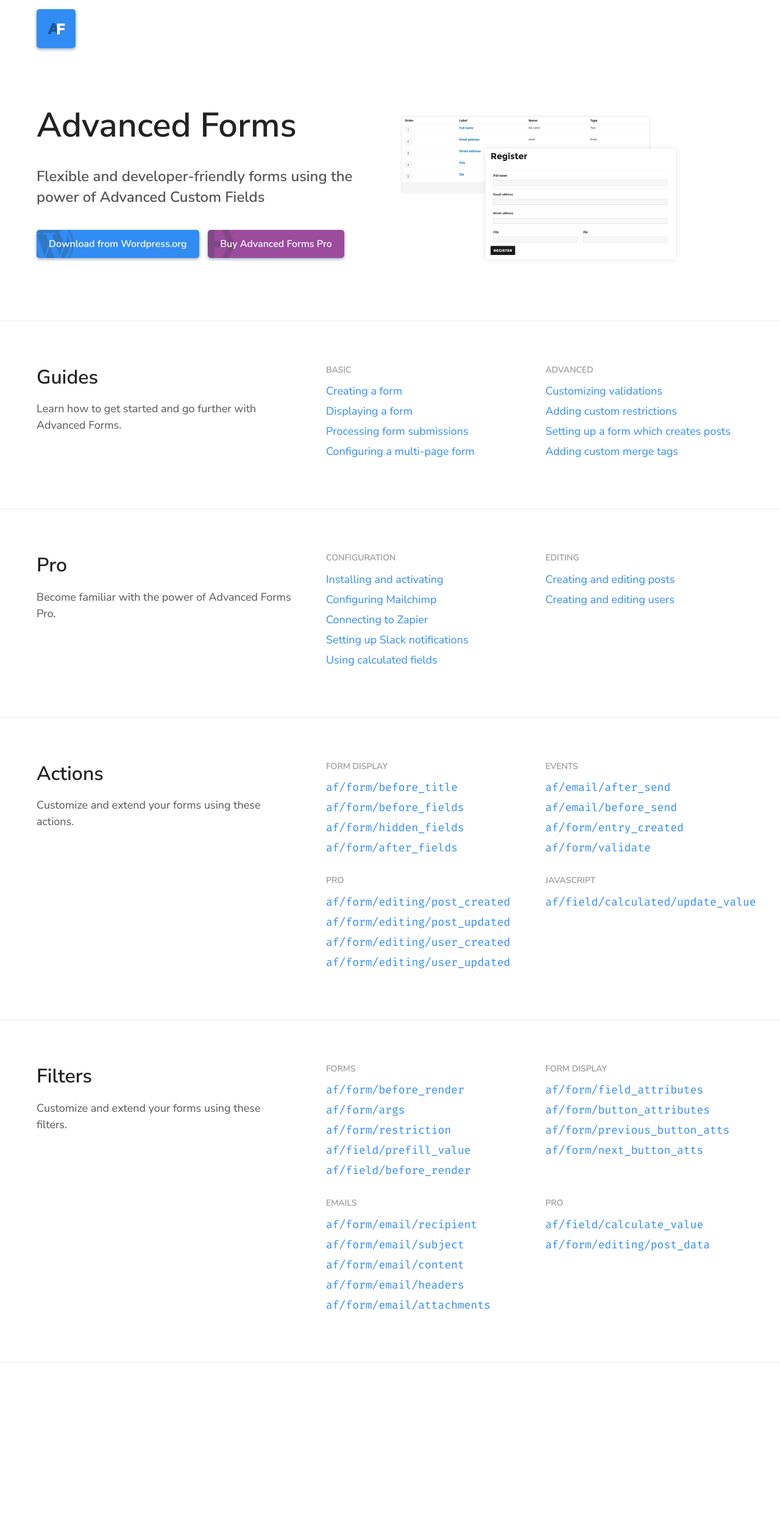
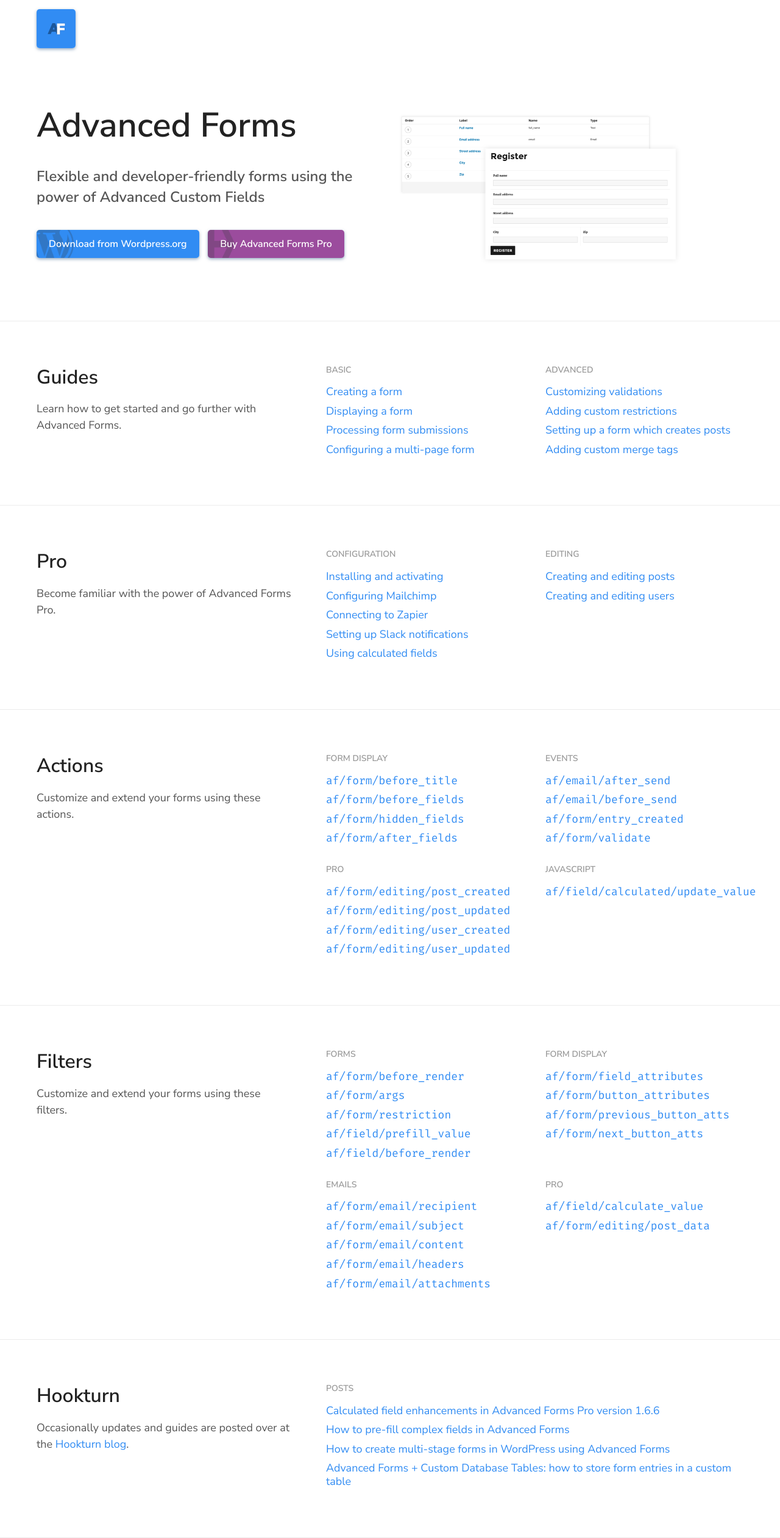
Before and after one commit to advancedforms/advancedforms.github.io, a Jekyll site: the page built from index.md, in a window 1280 px wide. Shown: the whole page at 61% size. Built offline with Jekyll 4.4.1, drawn with Linux system fonts in a browser that asks for light colours; before the commit the page ends 2235 px from its top, so only the background shows below that.

Commit message:
Added Hookturn blog section

```diff
--- a/_layouts/home.html
+++ b/_layouts/home.html
@@ -1,8 +1,10 @@
-<!doctype html>
+<!DOCTYPE html>
 <!--[if lt IE 7]><html class="no-js lt-ie9 lt-ie8 lt-ie7" lang="en"> <![endif]-->
 <!--[if (IE 7)&!(IEMobile)]><html class="no-js lt-ie9 lt-ie8" lang="en"><![endif]-->
 <!--[if (IE 8)&!(IEMobile)]><html class="no-js lt-ie9" lang="en"><![endif]-->
-<!--[if gt IE 8]><!--> <html class="no-js" lang="en"><!--<![endif]-->
+<!--[if gt IE 8]><!-->
+<html class="no-js" lang="en">
+  <!--<![endif]-->
   <head>
     {% include head.html %}
   </head>
@@ -14,17 +16,30 @@
       <div class="container">
         <div class="left">
           <h1>Advanced Forms</h1>
-				<h2>Flexible and developer-friendly forms using the power of Advanced Custom Fields</h2>
-				<a class="btn wordpress" href="https://wordpress.org/plugins/advanced-forms/">
+          <h2>
+            Flexible and developer-friendly forms using the power of Advanced
+            Custom Fields
+          </h2>
+          <a
+            class="btn wordpress"
+            href="https://wordpress.org/plugins/advanced-forms/"
+          >
             Download from Wordpress.org
           </a>
-				<a class="btn hookturn" href="https://hookturn.io/downloads/advanced-forms-pro/">
+          <a
+            class="btn hookturn"
+            href="https://hookturn.io/downloads/advanced-forms-pro/"
+          >
             Buy Advanced Forms Pro
           </a>
         </div>
 
         <div class="right">
-				<img src="{{ site.url }}/assets/images/preview.png" class="preview-image" alt="Preview of Advanced Forms">
+          <img
+            src="{{ site.url }}/assets/images/preview.png"
+            class="preview-image"
+            alt="Preview of Advanced Forms"
+          />
         </div>
       </div>
     </div>
@@ -98,8 +113,8 @@
             <div class="documentation-column">
               <h2>Form display</h2>
               <ul>
-							{% assign hooks = site.actions | where: "category", "form-display" %}
-							{% for hook in hooks %}
+                {% assign hooks = site.actions | where: "category",
+                "form-display" %} {% for hook in hooks %}
                 <li><a href="{{ hook.url }}">{{ hook.title }}</a></li>
                 {% endfor %}
               </ul>
@@ -120,8 +135,8 @@
             <div class="documentation-column">
               <h2>Pro</h2>
               <ul>
-							{% assign hooks = site.actions | where: "category", "pro" %}
-							{% for hook in hooks %}
+                {% assign hooks = site.actions | where: "category", "pro" %} {%
+                for hook in hooks %}
                 <li><a href="{{ hook.url }}">{{ hook.title }}</a></li>
                 {% endfor %}
               </ul>
@@ -163,8 +178,8 @@
             <div class="documentation-column">
               <h2>Form display</h2>
               <ul>
-							{% assign hooks = site.filters | where: "category", "form-display" %}
-							{% for hook in hooks %}
+                {% assign hooks = site.filters | where: "category",
+                "form-display" %} {% for hook in hooks %}
                 <li><a href="{{ hook.url }}">{{ hook.title }}</a></li>
                 {% endfor %}
               </ul>
@@ -185,8 +200,8 @@
             <div class="documentation-column">
               <h2>Pro</h2>
               <ul>
-							{% assign hooks = site.filters | where: "category", "pro" %}
-							{% for hook in hooks %}
+                {% assign hooks = site.filters | where: "category", "pro" %} {%
+                for hook in hooks %}
                 <li><a href="{{ hook.url }}">{{ hook.title }}</a></li>
                 {% endfor %}
               </ul>
@@ -196,14 +211,83 @@
       </div>
     </div>
 
+    <div id="hookturn" class="documentation-block hookturn">
+      <div class="container">
+        <div class="title-wrapper">
+          <h2>Hookturn</h2>
+          <p>
+            Occasionally updates and guides are posted over at the
+            <a href="https://hookturn.io/blog/">Hookturn blog</a>.
+          </p>
+        </div>
+
+        <div class="documentation-wrapper">
+					<div class="documentation-column full">
+            <h2>Posts</h2>
+            <ul>
+
+
+                <li>
+                  <a
+                    href="https://hookturn.io/2019/11/advanced-forms-pro-calculated-field-enhancements/"
+                    >Calculated field enhancements in Advanced Forms Pro version
+                    1.6.6</a
+									>
+                </li>
+								<li>
+                  <a
+                    href="https://hookturn.io/2019/09/how-to-pre-fill-complex-fields-in-advanced-forms/"
+                  >
+                    How to pre-fill complex fields in Advanced Forms
+                  </a>
+								</li>
+								<li>
+                  <a
+                    href="https://hookturn.io/2019/09/how-to-create-multi-stage-forms-in-wordpress-using-advanced-forms/"
+                  >
+                    How to create multi-stage forms in WordPress using Advanced
+                    Forms</a
+                  >
+								</li>
+								<li>
+                  <a
+                    href="https://hookturn.io/2019/04/advanced-forms-custom-database-tables-how-to-store-form-entries-in-a-custom-table/"
+                  >
+                    Advanced Forms + Custom Database Tables: how to store form
+                    entries in a custom table</a
+                  >
+                </li>
+							</ul>
+							</div>
+						</div>
+          </div>
+        </div>
+      </div>
+    </div>
+
     <script>
-	  (function(i,s,o,g,r,a,m){i['GoogleAnalyticsObject']=r;i[r]=i[r]||function(){
-	  (i[r].q=i[r].q||[]).push(arguments)},i[r].l=1*new Date();a=s.createElement(o),
-	  m=s.getElementsByTagName(o)[0];a.async=1;a.src=g;m.parentNode.insertBefore(a,m)
-	  })(window,document,'script','https://www.google-analytics.com/analytics.js','ga');
+      (function(i, s, o, g, r, a, m) {
+        i["GoogleAnalyticsObject"] = r;
+        (i[r] =
+          i[r] ||
+          function() {
+            (i[r].q = i[r].q || []).push(arguments);
+          }),
+          (i[r].l = 1 * new Date());
+        (a = s.createElement(o)), (m = s.getElementsByTagName(o)[0]);
+        a.async = 1;
+        a.src = g;
+        m.parentNode.insertBefore(a, m);
+      })(
+        window,
+        document,
+        "script",
+        "https://www.google-analytics.com/analytics.js",
+        "ga"
+      );
 
-	  ga('create', 'UA-45755328-16', 'auto');
-	  ga('send', 'pageview');
+      ga("create", "UA-45755328-16", "auto");
+      ga("send", "pageview");
     </script>
-
   </body>
+</html>
--- a/assets/css/style.scss
+++ b/assets/css/style.scss
@@ -155,6 +155,10 @@ header {
     float: left;
     padding: 0 15px;
 
+    &.full {
+      width: 100%;
+    }
+
     h2 {
       color: $midgray;
       font-weight: 600;
@@ -164,7 +168,8 @@ header {
     }
 
     li {
-      margin-bottom: 15px;
+      margin-bottom: 10px;
+      line-height: 1.2;
     }
   }
 }
```
Also changed, not shown: other parts of _layouts/home.html (+2 -2 lines). Lines whose indentation alone changed are shown as unchanged.
